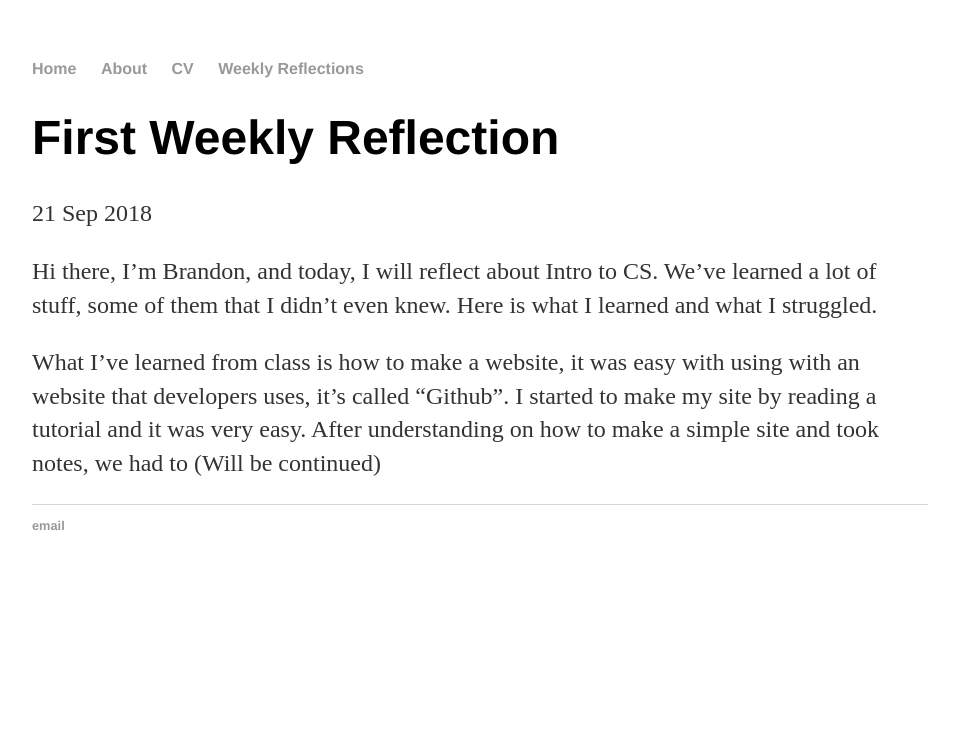
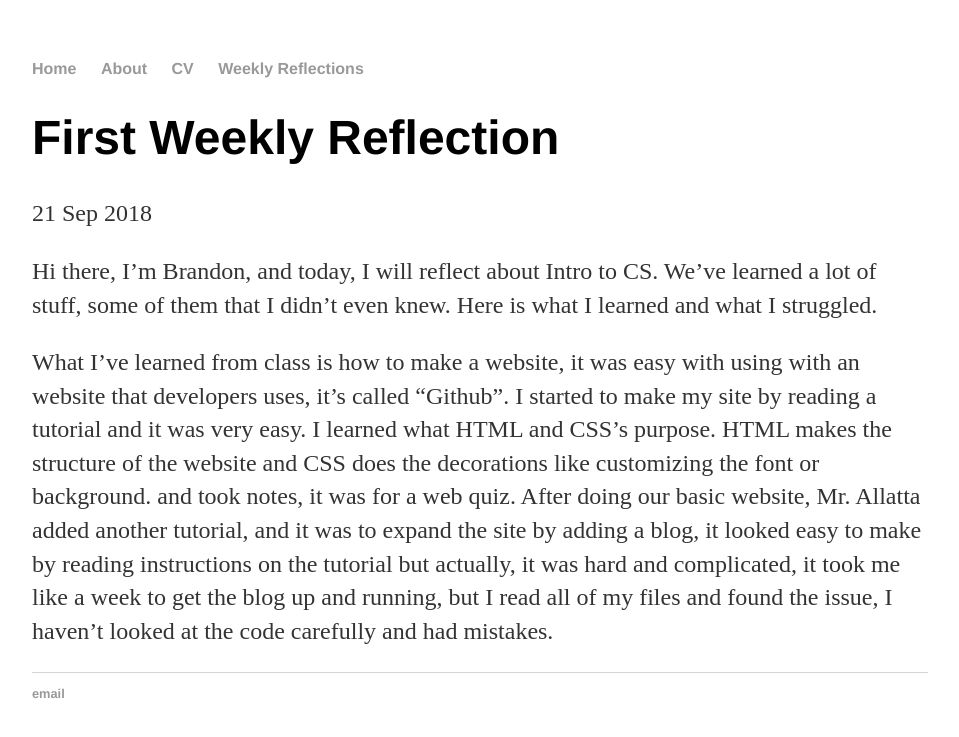
Before and after one commit to brandonv3138/brandonv3138, a Jekyll site: the page built from _posts/2018-09-21-First-Weekly-Reflection.md, in a window 1280 px wide. Shown: the top 737 px of the page, without its empty margins (160-1119 px from the left). Built offline with Jekyll 4.4.1, drawn with Linux system fonts in a browser that asks for light colours.

Commit message:
Update 2018-09-21-First-Weekly-Reflection.md

```diff
--- a/_posts/2018-09-21-First-Weekly-Reflection.md
+++ b/_posts/2018-09-21-First-Weekly-Reflection.md
@@ -8,5 +8,4 @@ Hi there, I'm Brandon, and today, I will reflect about Intro to CS. We've learne
 Here is what I learned and what I struggled.
 
   What I've learned from class is how to make a website, it was easy with using with an website that developers uses, it's called "Github".
-  I started to make my site by reading a tutorial and it was very easy. After understanding on how to make a simple site and took notes, we had to
-  (Will be continued)
+  I started to make my site by reading a tutorial and it was very easy. I learned what HTML and CSS's purpose. HTML makes the structure of the website and CSS does the decorations like customizing the font or background. and took notes, it was for a web quiz. After doing our basic website, Mr. Allatta added another tutorial, and it was to expand the site by adding a blog, it looked easy to make by reading instructions on the tutorial but actually, it was hard and complicated, it took me like a week to get the blog up and running, but I read all of my files and found the issue, I haven't looked at the code carefully and had mistakes.
```
